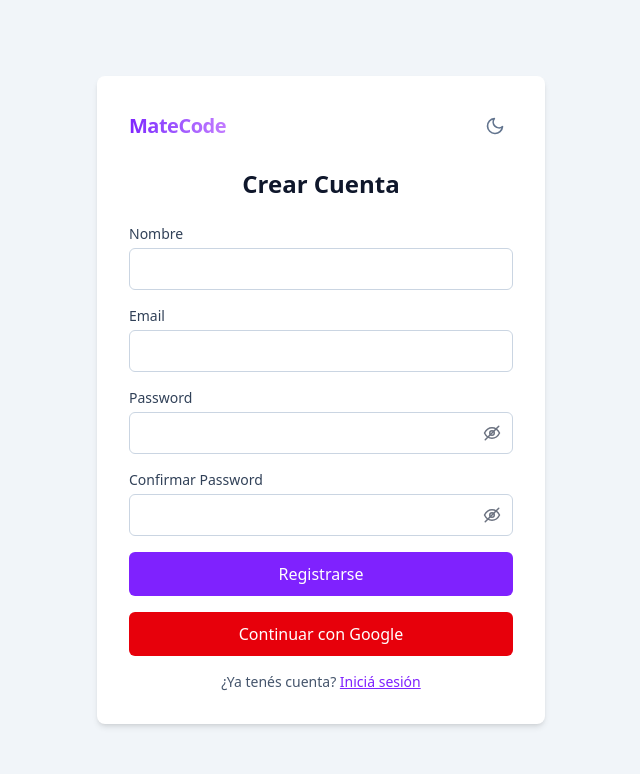
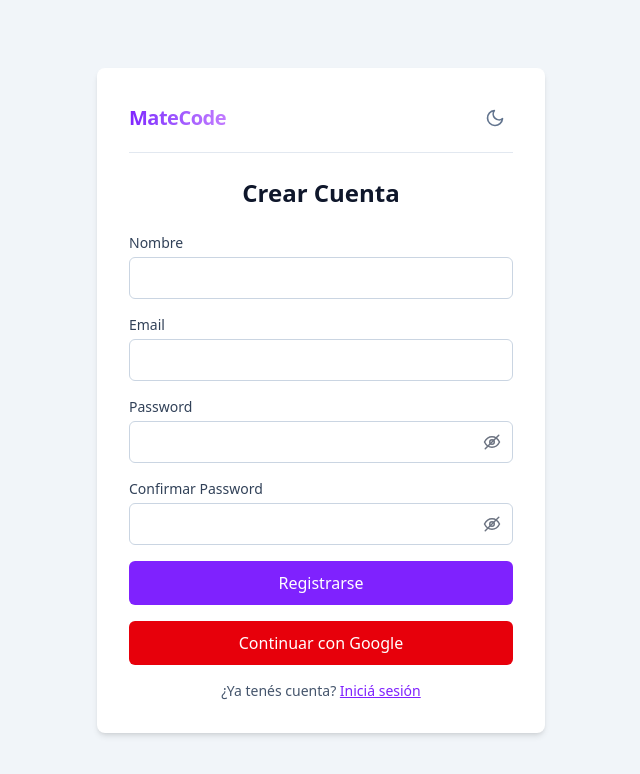
Before and after one commit to Ranz00/matecode, a React (Vite) app: page /register in a window 1280 px wide. Shown: the top 774 px of the page, without its empty margins (319-959 px from the left). Built offline with nearby package versions, Linux system fonts and the light colour scheme; no server answers.

Commit message:
style: header de auth con separador
AuthHeader compartido con marca, tema y línea sutil. Login y registro lo usan.

```diff
--- /dev/null
+++ b/src/components/AuthHeader.tsx
@@ -0,0 +1,16 @@
+// Encabezado de las cards de auth
+// Marca a la izquierda y tema a la derecha, con línea separadora sutil
+
+import { Logo } from "./Logo";
+import { ThemeToggle } from "./ThemeToggle";
+
+export function AuthHeader() {
+    return (
+        <header className="mb-6 border-b border-slate-200 pb-4 dark:border-slate-800">
+            <div className="flex items-center justify-between">
+                <Logo size="sm" />
+                <ThemeToggle />
+            </div>
+        </header>
+    );
+}
--- a/src/pages/LoginPage.tsx
+++ b/src/pages/LoginPage.tsx
@@ -4,8 +4,7 @@ import { loginWithEmail, loginWithGoogle } from "../features/auth/Authenticator"
 import { traducirError, getErrorCode } from "../features/auth/authErrors";
 import { validateEmail, validatePassword } from "../utils/validation";
 import { PasswordInput } from "../components/PasswordInput";
-import { Logo } from "../components/Logo";
-import { ThemeToggle } from "../components/ThemeToggle";
+import { AuthHeader } from "../components/AuthHeader";
 import { useToast } from "../components/Toast";
 import { pageClass, cardClass, formClass, labelClass, inputClass, primaryBtnClass, dangerBtnClass, errorClass, linkClass } from "../styles/theme";
 
@@ -56,10 +55,7 @@ export function LoginPage() {
     return (
         <div className={pageClass}>
             <div className={cardClass}>
-                <div className="mb-6 flex items-center justify-between">
-                    <Logo size="sm" />
-                    <ThemeToggle />
-                </div>
+                <AuthHeader />
                 <h1 className="mb-6 text-center text-2xl font-bold text-slate-900 dark:text-white">Iniciar Sesión</h1>
                 {error && <div className={errorClass}>{error}</div>}
                 <form onSubmit={handleSubmit} className={formClass}>
--- a/src/pages/RegisterPage.tsx
+++ b/src/pages/RegisterPage.tsx
@@ -4,8 +4,7 @@ import { registerWithEmail, loginWithGoogle } from "../features/auth/Authenticat
 import { traducirError, getErrorCode } from "../features/auth/authErrors";
 import { validateName, validateEmail, validatePassword, validateConfirm } from "../utils/validation";
 import { PasswordInput } from "../components/PasswordInput";
-import { Logo } from "../components/Logo";
-import { ThemeToggle } from "../components/ThemeToggle";
+import { AuthHeader } from "../components/AuthHeader";
 import { useToast } from "../components/Toast";
 import { pageClass, cardClass, formClass, labelClass, inputClass, primaryBtnClass, dangerBtnClass, errorClass, linkClass } from "../styles/theme";
 
@@ -64,10 +63,7 @@ export function RegisterPage() {
     return (
         <div className={pageClass}>
             <div className={cardClass}>
-                <div className="mb-6 flex items-center justify-between">
-                    <Logo size="sm" />
-                    <ThemeToggle />
-                </div>
+                <AuthHeader />
                 <h1 className="mb-6 text-center text-2xl font-bold text-slate-900 dark:text-white">Crear Cuenta</h1>
                 {error && <div className={errorClass}>{error}</div>}
                 <form onSubmit={handleSubmit} className={formClass}>
```
